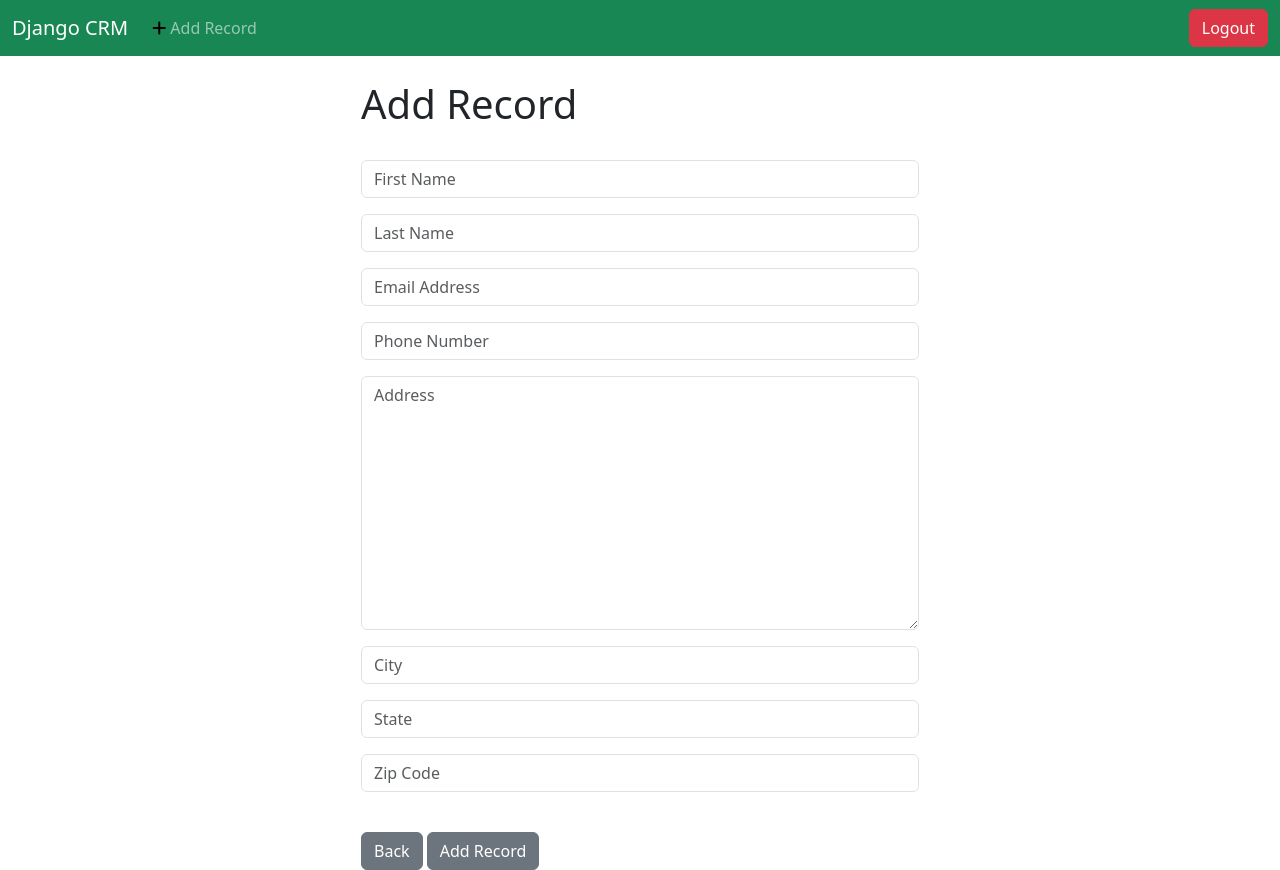
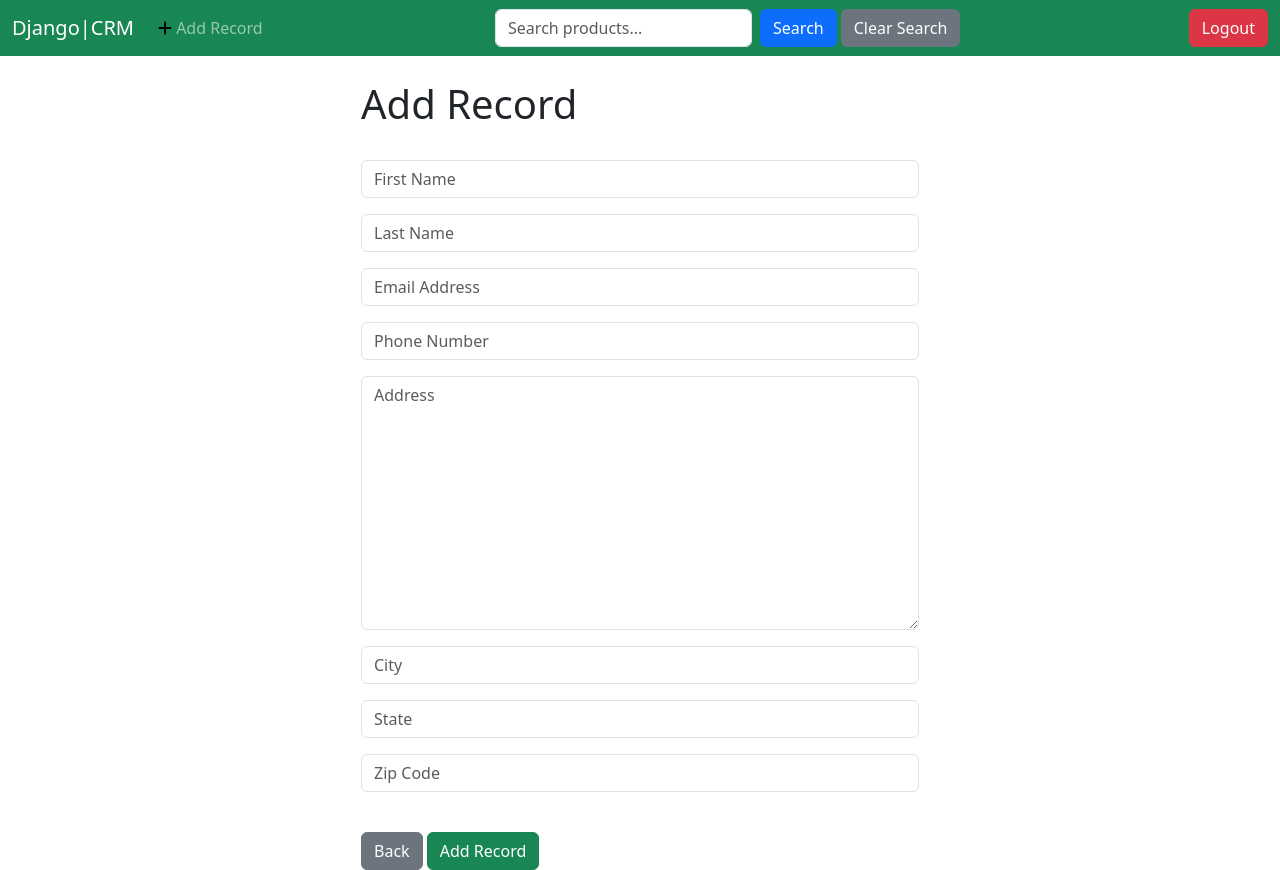
Before and after one commit to ABHISHEKNS887/django-crm, a Django app: page /add_record/ in a window 1280 px wide. Run offline with Django 5.2, Linux system fonts and the light colour scheme; a user stored in the database is signed in.

Commit message:
Added search functionality

```diff
--- a/website/models.py
+++ b/website/models.py
@@ -9,7 +9,7 @@ class Record(models.Model):
     last_name = models.CharField(max_length=100)
     email = models.EmailField()
     phone = models.CharField(max_length=15)
-    address = models.TextField()
+    address = models.TextField(max_length=100)
     city = models.CharField(max_length=100)
     state = models.CharField(max_length=100)
     zip_code = models.CharField(max_length=10)
--- a/website/templates/add_record.html
+++ b/website/templates/add_record.html
@@ -10,7 +10,7 @@
 
 </br>
 <a href="{% url 'home' %}" class="btn btn-secondary">Back</a>
-<button type="submit" class="btn btn-secondary">Add Record</button>
+<button type="submit" class="btn btn-success">Add Record</button>
 </form>
 </div>
 {% endblock %}
--- a/website/templates/base.html
+++ b/website/templates/base.html
@@ -15,7 +15,12 @@
     {% if messages %}
       {% for message in messages %}
 
-      <div class="alert alert-warning alert-dismissible fade show" role="alert">
+      <div class="alert alert-{% if message.tags == 'success' %}success
+                                {% elif message.tags == 'error' %}danger
+                                {% elif message.tags == 'warning' %}warning
+                                {% elif message.tags == 'info' %}info
+                                {% else %}secondary{% endif %}
+                    alert-dismissible fade show" role="alert">
         {{ message }}
         <button type="button" class="btn-close" data-bs-dismiss="alert" aria-label="Close"></button>
       </div>
--- a/website/templates/navbar.html
+++ b/website/templates/navbar.html
@@ -1,6 +1,6 @@
 <nav class="navbar navbar-expand-lg navbar-dark bg-success">
     <div class="container-fluid">
-      <a class="navbar-brand" href="{% url 'home' %}">Django CRM</a>
+      <a class="navbar-brand" href="{% url 'home' %}">Django|CRM</a>
       <button class="navbar-toggler" type="button" data-bs-toggle="collapse" data-bs-target="#navbarSupportedContent" aria-controls="navbarSupportedContent" aria-expanded="false" aria-label="Toggle navigation">
         <span class="navbar-toggler-icon"></span>
       </button>
@@ -14,6 +14,16 @@
               <i class="fas fa-plus text-black" data-bs-toggle="tooltip" title="Add Record"></i> Add Record
             </a>
           </li>
+        </ul>
+
+        <ul class="navbar-nav">
+          <li class="nav-item">
+              <form method="GET" action="{% url 'home' %}" class="d-flex align-items-center">
+                  <input class="form-control me-2" type="search" name="q" placeholder="Search products..." aria-label="Search">
+                  <button class="btn btn-primary" type="submit">Search</button>
+              </form>
+          </li>
+          <a class="btn btn-secondary text-white mx-1" href="{% url 'home' %}">Clear Search</a>
         </ul>
 
         <ul class="navbar-nav ms-auto">
--- a/website/views.py
+++ b/website/views.py
@@ -1,5 +1,6 @@
 from django.shortcuts import render, redirect
 from django.contrib.auth import authenticate, login, logout
+from django.db.models import Q
 from .forms import SignUpForm, AddRecordForm
 from django.contrib import messages
 from .models import Record
@@ -7,8 +8,13 @@ from .models import Record
 # Create your views here.
 
 def home(request):
-    records = Record.objects.all()
-
+    query = request.GET.get('q')  # Get search query from request
+    records = Record.objects.filter(Q(first_name__icontains=query) |  # Search in first_name
+                                    Q(last_name__icontains=query) |  # Search in last_name
+                                    Q(email__icontains=query) | # Search in email
+                                    Q(city__icontains=query) |
+                                    Q(state__icontains=query)
+                                ) if query else Record.objects.all()
     # Check to see if logging in
     if request.method == 'POST':
         username = request.POST['username']
@@ -17,19 +23,16 @@ def home(request):
         user = authenticate(request, username=username, password=password)
         if user:
             login(request, user)
-            messages.success(request, f'{user.username.capitalize()}, You are now logged in')
+            messages.success(request, f'{user.username.capitalize()}, You are now logged in.')
             return redirect('home')
         else:
-            messages.error(request, 'Invalid credentials')
+            messages.error(request, 'Invalid credentials... Please try again')
             return redirect('home')
-    return render(request, 'home.html', {'records': records})
-
-def login_user(request):
-    pass
+    return render(request, 'home.html', {'query': query, 'records': records})
 
 def logout_user(request):
     logout(request)
-    messages.success(request, 'You are now logged out')
+    messages.success(request, 'You are now logged out.')
     return redirect('home')
 
 def register_user(request):
@@ -42,7 +45,7 @@ def register_user(request):
             password = form.cleaned_data.get('password1')
             user = authenticate(username=username, password=password)
             login(request, user)
-            messages.success(request, f'{username.capitalize()}, Your account has been created')
+            messages.success(request, f'{username.capitalize()}, Your account has been created.')
             return redirect('home')
     else:
         form = SignUpForm()
@@ -53,16 +56,16 @@ def custom_record(request, id):
         custom_record = Record.objects.get(pk=id)
         return render(request, 'records.html', {'custom_record': custom_record})
     else:
-        messages.warning(request, 'You must be logged in to view that page')
+        messages.warning(request, 'You must be logged in to view that page.')
         return redirect('home')
 
 def delete_record(request, id):
     if request.user.is_authenticated:
         record = Record.objects.get(pk=id)
         record.delete()
-        messages.success(request, 'Record deleted successfully')
+        messages.success(request, 'Record deleted successfully.')
     else:
-        messages.warning(request, 'You must be logged in to delete that record')
+        messages.warning(request, 'You must be logged in to delete that record.')
     return redirect('home')
 
 def add_record(request):
@@ -73,11 +76,11 @@ def add_record(request):
                 record = form.save(commit=False)
                 record.user = request.user
                 record.save()
-                messages.success(request, 'Record added successfully')
+                messages.success(request, 'Record added successfully.')
                 return redirect('home')
         return render(request, 'add_record.html', {'form': form})
     else:
-        messages.warning(request, 'You must be logged in to add a record')
+        messages.warning(request, 'You must be logged in to add a record.')
         return redirect('home')
 
 def update_record(request, id):
@@ -86,12 +89,9 @@ def update_record(request, id):
         form = AddRecordForm(request.POST or None, instance=current_record)
         if form.is_valid():
             form.save()
-            messages.success(request, 'Record updated successfully')
+            messages.success(request, 'Record updated successfully.')
             return redirect('home')
         return render(request, 'update_record.html', {'form': form})
     else:
-        messages.warning(request, 'You must be logged in to update a record')
+        messages.warning(request, 'You must be logged in to update a record.')
         return redirect('home')
-
-def clocl(request):
-    pass
```
Also changed, not shown: website/templates/home.html (+8 -1 lines), db.sqlite3.
